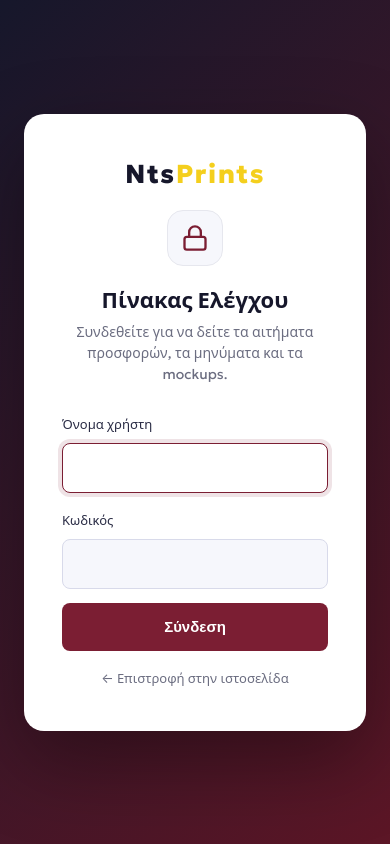
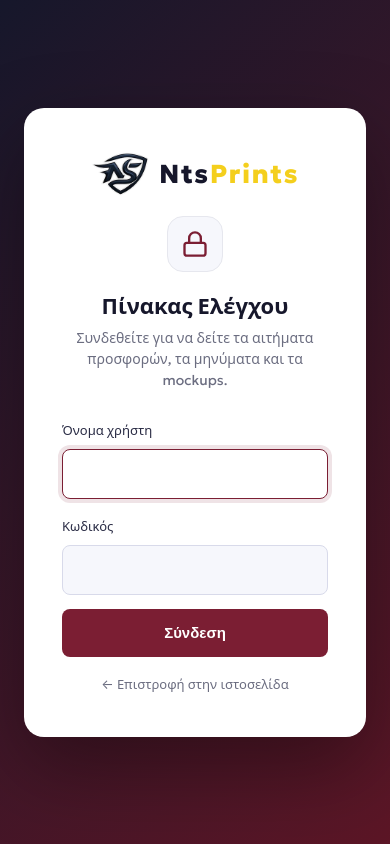
Before and after one commit to markkopoulos/nts-print-application, a website: page public/admin.html in a window 390 px wide. Drawn offline with Linux system fonts and the light colour scheme; no server answers.

Commit message:
Add the NtsPrints logo to header, footer, admin and browser tab
- Logo cut out of the supplied image (transparent outside the shield),
  exported as WebP at 1x/2x for the header, footer and admin pages
- New favicon and home-screen icon from the logo
- Header stays one line on phones; on very small screens (<=350px)
  it shows only the logo

Co-Authored-By: Claude Opus 5.5 <noreply@anthropic.com>
Claude-Session: https://claude.ai/code/session_01RrAXqQmYzTQFj34wW5Kgfo

```diff
--- a/public/admin.html
+++ b/public/admin.html
@@ -4,7 +4,8 @@
   <meta charset="UTF-8">
   <meta name="viewport" content="width=device-width, initial-scale=1.0">
   <title>NtsPrints — Πίνακας Διαχείρισης Αιτημάτων</title>
-  <link rel="icon" href="assets/favicon.svg" type="image/svg+xml">
+  <link rel="icon" href="assets/favicon-64.png" sizes="64x64" type="image/png">
+  <link rel="apple-touch-icon" href="assets/apple-touch-icon.png">
   <link rel="preconnect" href="https://fonts.googleapis.com">
   <link rel="preconnect" href="https://fonts.gstatic.com" crossorigin>
   <link href="https://fonts.googleapis.com/css2?family=Geologica:wght@300;400;500;600;700;800&display=swap" rel="stylesheet">
@@ -16,7 +17,7 @@
   <!-- Login Gate (username + password) -->
   <div class="admin-login-overlay" id="adminLoginGate">
     <div class="admin-login-card">
-      <div class="login-brand">Nts<span>Prints</span></div>
+      <div class="login-brand"><img class="brand-mark" src="assets/logo-mark.webp" srcset="assets/logo-mark.webp 1x, assets/logo-mark@2x.webp 2x" width="158" height="120" alt="">Nts<span>Prints</span></div>
       <div class="login-lock-icon">
         <svg viewBox="0 0 24 24" width="28" height="28" fill="none" stroke="currentColor" stroke-width="2" stroke-linecap="round" stroke-linejoin="round">
           <rect x="3" y="11" width="18" height="11" rx="2" ry="2"></rect>
@@ -45,7 +46,7 @@
     <header class="admin-navbar">
       <div class="wrap admin-navbar-in">
         <div class="admin-brand-group">
-          <a href="/admin" class="admin-brand">Nts<span>Prints</span></a>
+          <a href="/admin" class="admin-brand"><img class="brand-mark" src="assets/logo-mark.webp" srcset="assets/logo-mark.webp 1x, assets/logo-mark@2x.webp 2x" width="158" height="120" alt="">Nts<span>Prints</span></a>
           <span class="admin-badge">Admin Leads Panel</span>
         </div>
 
--- a/public/css/admin.css
+++ b/public/css/admin.css
@@ -1043,3 +1043,10 @@ html.vt-theme::view-transition-old(root), html.vt-theme::view-transition-new(roo
   *, *::before, *::after { animation: none !important; transition: none !important; }
 }
 .chart-tip[hidden] { display: none; }
+
+/* Logo mark next to the wordmark */
+.login-brand { display: flex; justify-content: center; align-items: center; white-space: nowrap; }
+.admin-brand { display: inline-flex; align-items: center; white-space: nowrap; }
+.login-brand .brand-mark, .admin-brand .brand-mark { margin-right: 10px; }
+.login-brand .brand-mark { height: 44px; width: auto; }
+.admin-brand .brand-mark { height: 30px; width: auto; }
--- a/public/css/styles.css
+++ b/public/css/styles.css
@@ -976,3 +976,11 @@ select.field { appearance: none; -webkit-appearance: none; background: var(--sur
   .nav { gap: 18px; }
   .nav a { font-size: 14px; }
 }
+
+/* Logo mark next to the wordmark */
+.brand { display: inline-flex; align-items: center; white-space: nowrap; }
+.brand-mark { height: 36px; width: auto; flex: none; margin-right: 10px; }
+.ftr .brand-mark { height: 44px; }
+@media (max-width: 640px) { .brand-mark { height: 30px; margin-right: 8px; } }
+@media (max-width: 420px) { .hdr .brand { font-size: 19px; letter-spacing: .04em; } .hdr .brand-mark { height: 26px; margin-right: 6px; } }
+@media (max-width: 350px) { .hdr .brand { font-size: 0; } .hdr .brand-mark { height: 30px; margin-right: 0; } }
```
Also changed, not shown: public/index.html (+4 -3 lines), public/assets/apple-touch-icon.png (added), public/assets/favicon-64.png (added), public/assets/logo-mark.webp (added), public/assets/logo-mark@2x.webp (added).
